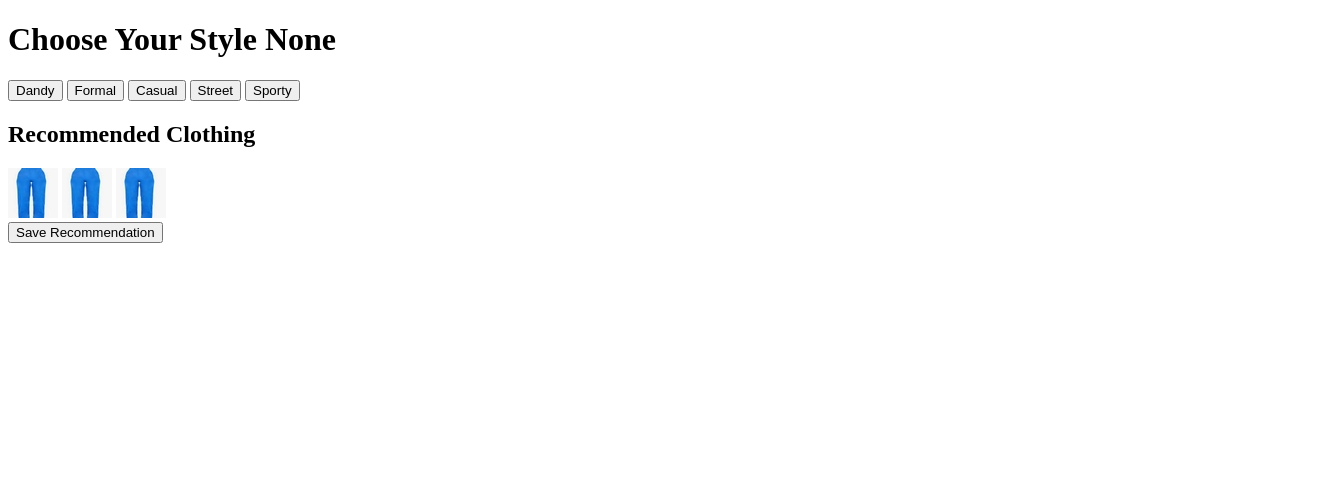
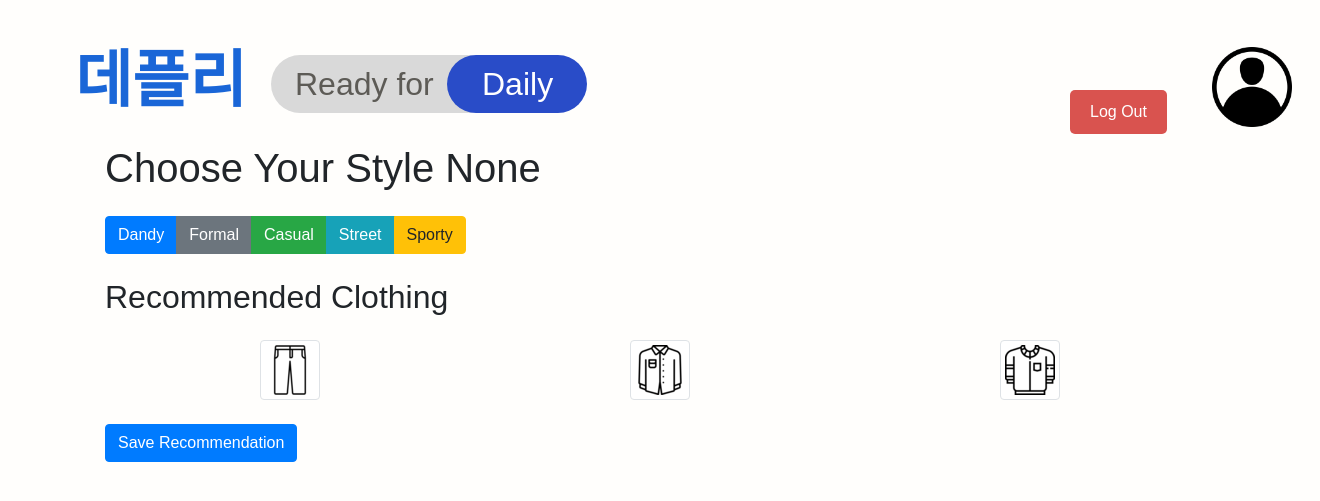
Before and after one commit to shavrindas/TeamForward, a Django app: page /recommendation/ in a window 1320 px wide. Shown: the top 501 px of the page. Run offline with Django 5.2, Linux system fonts and the light colour scheme; data comes from the database, SQL or seed files in the repository; both versions use the stored data as it was after the commit; parts of the project's set-up code (start-up, migrations or seed data) failed here and were passed over; some libraries are stand-ins or nearby versions.

Commit message:
재통합 4
현재 가장 최신 버전
재출 최소 리미트

```diff
--- a/recommend/models.py
+++ b/recommend/models.py
@@ -2,10 +2,6 @@ from django.db import models
 from datetime import date
 from accounts.models import UserData
 from add_clothes.models import UserPicture
-
-from django.contrib.auth.models import User
-from django.db import models
-
 from django.db import models
 
 class RecommendedClothes(models.Model):
--- /dev/null
+++ b/recommend/static/recommend/css/styles.css
@@ -0,0 +1,230 @@
+/* recommend/static/recommend/css/styles.css */
+/*++++++++++++++++++++++++++++++++++++== 기본 ++++++++++++++++++++++++++++++++++++++++++++++*/
+@charset "utf-8";
+
+body {
+    font-family: 'Monda', sans-serif;
+    background-color: #FFFEFC;
+}
+
+.deply-button {
+    z-index: 10; /* Ensure buttons are on top */
+    position: absolute;
+    width: 172px;
+    height: 101px;
+    left: 69px;
+    top: 29px;
+    font-family: 'Monda', sans-serif;
+    font-style: normal;
+    font-weight: 700;
+    font-size: 62.0434px;
+    line-height: 101px;
+    text-align: center;
+    align-items: center;
+    color: #1A66D7;
+    border: none;
+    background: none;
+    cursor: pointer;
+    white-space: nowrap; /* 텍스트가 한 줄로 나오게 함 */
+}
+
+.sign-in-button {
+    z-index: 10; /* Ensure buttons are on top */
+    position: absolute;
+    width: 174px;
+    height: 58px;
+    right: 180px;
+    top: 65px;
+    font-family: 'Monda', sans-serif;
+    font-style: normal;
+    font-weight: 700;
+    font-size: 35px;
+    display: flex;
+    align-items: center;
+    justify-content: center;
+    color: white;
+    background-color: #294CC8;
+    border: none;
+    border-radius: 14px;
+    cursor: pointer;
+}
+
+/*Logo*/
+/* Container for the logo */
+.logo-container {
+    position: relative;
+    width: 500px; /* Adjust width as needed */
+    height: 120px; /* Adjust height as needed */
+}
+
+/* Ready for text */
+.ready-for {
+    position: absolute;
+    width: 147px;
+    height: 52px;
+    left: 295px;
+    top: 58px;
+    font-family: 'Monda', sans-serif;
+    font-style: normal;
+    font-weight: 400;
+    font-size: 32.0119px;
+    line-height: 52px;
+    color: #5D5B56;
+    z-index: 2; /* Make sure text is on top */
+}
+/* Left box */
+.rectangle-12 {
+    position: absolute;
+    width: 225px;
+    height: 58px;
+    left: 271px;
+    top: 55px;
+    background: #D9D9D9;
+    border-radius: 100px;
+    z-index: 1; /* Make sure background is below text */
+}
+/* Daily text */
+.daily {
+    position: absolute;
+    width: 80px;
+    height: 52px;
+    left: 482px;
+    top: 58px;
+    font-family: 'Monda', sans-serif;
+    font-style: normal;
+    font-weight: 400;
+    font-size: 32.0119px;
+    line-height: 52px;
+    color: #FFFFFF;
+    z-index: 4; /* Make sure text is on top */
+}
+/* Right box */
+.rectangle-13 {
+    position: absolute;
+    width: 140px;
+    height: 58px;
+    left: 447px;
+    top: 55px;
+    background: #294CC8;
+    border-radius: 100px;
+    z-index: 3; /* Make sure background is below text */
+}
+
+/* Edit Profile Button */
+.edit-profile {
+    position: absolute;
+    width: 80px;
+    height: 80px;
+    left: 1212px;
+    top: 47px;
+    background: url('/static/recommend/image/user.png'); /* 절대 경로 사용 */
+    background-size: cover; /* 이미지 크기를 버튼 크기에 맞춤 */
+    border: none;
+    cursor: pointer;
+}
+
+/*================================ Log out ===================================*/
+/* Logout button styling */
+.logout-button {
+    background-color: #D9534F;
+    color: white;
+    border: none;
+    border-radius: 5px;
+    padding: 10px 20px;
+    font-size: 16px;
+    cursor: pointer;
+}
+
+/* Logout form styling to align with other buttons */
+.logout-form {
+    position: absolute;
+    left: 1070px;
+    top: 90px;
+    margin: 0;
+    padding: 0;
+}
+/*================================ Log out ===================================*/
+/*++++++++++++++++++++++++++++++++++++== 기본 ++++++++++++++++++++++++++++++++++++++++++++++*/
+
+/* Weather section */
+#recommend_algorithm {
+    font-family: 'Monda', sans-serif;
+    background-color: #F3F4F6;
+    border: 2px solid #D9D9D9;
+    border-radius: 10px;
+    padding: 20px;
+    margin: 40px 0; /* Increase top and bottom margins for spacing */
+    text-align: center;
+}
+
+/* Concept buttons */
+.concept-button {
+    font-family: 'Monda', sans-serif;
+    font-size: 18px;
+    color: white;
+    background-color: #1A66D7;
+    border: none;
+    border-radius: 5px;
+    padding: 10px 20px;
+    margin: 5px;
+    cursor: pointer;
+    transition: background-color 0.3s;
+}
+
+.concept-button:hover {
+    background-color: #1451A1;
+}
+
+/* Recommend button */
+.recommend-button {
+    font-family: 'Monda', sans-serif;
+    font-size: 18px;
+    color: white;
+    background-color: #294CC8;
+    border: none;
+    border-radius: 5px;
+    padding: 10px 20px;
+    margin-top: 20px;
+    cursor: pointer;
+    transition: background-color 0.3s;
+}
+
+.recommend-button:hover {
+    background-color: #1A66D7;
+}
+
+/* Image section styling */
+#selected_clothes {
+    display: flex;
+    justify-content: center;
+    align-items: center;
+    flex-wrap: wrap;
+    margin-top: 40px; /* Increase top margin for spacing */
+}
+
+.image-box {
+    background-color: #FFFFFF;
+    border: 2px solid #D9D9D9;
+    border-radius: 10px;
+    padding: 10px;
+    margin: 10px;
+    box-shadow: 0 4px 8px rgba(0, 0, 0, 0.1);
+}
+
+/* Save recommendation button */
+.save-recommendation-button {
+    font-family: 'Monda', sans-serif;
+    font-size: 18px;
+    color: white;
+    background-color: #4CAF50;
+    border: none;
+    border-radius: 5px;
+    padding: 10px 20px;
+    margin-top: 20px;
+    cursor: pointer;
+    transition: background-color 0.3s;
+}
+
+.save-recommendation-button:hover {
+    background-color: #388E3C;
+}
--- a/recommend/templates/recommend/base.html
+++ b/recommend/templates/recommend/base.html
@@ -1,36 +1,49 @@
-{% comment %} base.html {% endcomment %}
 {% load static %}
 <!doctype html>
 <html lang="ko">
-
 <head>
   <!-- Required meta tags -->
   <meta charset="utf-8">
   <meta name="viewport" content="width=device-width, initial-scale=1, shrink-to-fit=no">
   <!-- Bootstrap CSS -->
-  <link rel="stylesheet" href="https://maxcdn.bootstrapcdn.com/bootstrap/4.0.0/css/bootstrap.min.css" integrity="sha384-Gn5384xqQ1aoWXA+058RXPxPg6fy4IWvTNh0E263XmFcJlSAwiGgFAW/dAiS6JXm"
-    crossorigin="anonymous">
-  <!--<link rel="stylesheet" href="https://use.fontawesome.com/releases/v5.0.10/css/all.css" integrity="sha384-+d0P83n9kaQMCwj8F4RJB66tzIwOKmrdb46+porD/OvrJ+37WqIM7UoBtwHO6Nlg"
-    crossorigin="anonymous">-->
-  <link rel="stylesheet" type="text/css" href="{% static 'recommend/style.css' %}">
-  <title>recommend</title>
+  <link rel="stylesheet" href="https://maxcdn.bootstrapcdn.com/bootstrap/4.0.0/css/bootstrap.min.css" integrity="sha384-Gn5384xqQ1aoWXA+058RXPxPg6fy4IWvTNh0E263XmFcJlSAwiGgFAW/dAiS6JXm" crossorigin="anonymous">
+  <link rel="stylesheet" type="text/css" href="{% static 'recommend/css/styles.css' %}">
+  <title>{% block title %}recommend{% endblock %}</title>
 </head>
 <body>
+  <!-- Navigation Bar -->
+  <header>
+    <nav>
+      <!-- Home Button -->
+      <button type="button" class="deply-button" onclick="location.href='{% url 'user_session' %}'">데플리</button>
+      <!-- Log Out Button -->
+      <form action="{% url 'logout' %}" method="post" class="logout-form">
+        {% csrf_token %}
+        <button type="submit" class="logout-button">Log Out</button>
+      </form>
+      <!-- Edit Profile Button -->
+      <button type="button" class="edit-profile" onclick="location.href='{% url 'edit_profile' %}'"></button>
+    </nav>
+  </header>
 
-  <h1 class="title">{% block title %}{% endblock %}</h1> <!--title 정의-->
-  <hr>
+  <!-- Logo -->
+  <div class="logo-container">
+    <div class="rectangle-12"></div>
+    <div class="rectangle-13"></div>
+    <div class="ready-for">Ready for</div>
+    <div class="daily">Daily</div>
+  </div>
 
-  {% block content %} <!--content 정의-->
-  {% endblock %}
+  <div class="container">
+    {% block content %} <!--content 정의-->
+    {% endblock %}
+  </div>
 
   <!-- Optional JavaScript -->
   <!-- jQuery first, then Popper.js, then Bootstrap JS -->
-  <script src="https://code.jquery.com/jquery-3.2.1.slim.min.js" integrity="sha384-KJ3o2DKtIkvYIK3UENzmM7KCkRr/rE9/Qpg6aAZGJwFDMVNA/GpGFF93hXpG5KkN"
-    crossorigin="anonymous"></script>
-  <script src="https://cdnjs.cloudflare.com/ajax/libs/popper.js/1.12.9/umd/popper.min.js" integrity="sha384-ApNbgh9B+Y1QKtv3Rn7W3mgPxhU9K/ScQsAP7hUibX39j7fakFPskvXusvfa0b4Q"
-    crossorigin="anonymous"></script>
-  <script src="https://maxcdn.bootstrapcdn.com/bootstrap/4.0.0/js/bootstrap.min.js" integrity="sha384-JZR6Spejh4U02d8jOt6vLEHfe/JQGiRRSQQxSfFWpi1MquVdAyjUar5+76PVCmYl"
-    crossorigin="anonymous"></script>
+  <script src="https://code.jquery.com/jquery-3.2.1.slim.min.js" integrity="sha384-KJ3o2DKtIkvYIK3UENzmM7KCkRr/rE9/Qpg6aAZGJwFDMVNA/GpGFF93hXpG5KkN" crossorigin="anonymous"></script>
+  <script src="https://cdnjs.cloudflare.com/ajax/libs/popper.js/1.12.9/umd/popper.min.js" integrity="sha384-ApNbgh9B+Y1QKtv3Rn7W3mgPxhU9K/ScQsAP7hUibX39j7fakFPskvXusvfa0b4Q" crossorigin="anonymous"></script>
+  <script src="https://maxcdn.bootstrapcdn.com/bootstrap/4.0.0/js/bootstrap.min.js" integrity="sha384-JZR6Spejh4U02d8jOt6vLEHfe/JQGiRRSQQxSfFWpi1MquVdAyjUar5+76PVCmYl" crossorigin="anonymous"></script>
 
   {% block script %}
   {% endblock %}
--- a/recommend/templates/recommend/recommendation.html
+++ b/recommend/templates/recommend/recommendation.html
@@ -1,84 +1,150 @@
-<!DOCTYPE html>
-<html lang="en">
-<head>
-    <meta charset="UTF-8">
-    <meta name="viewport" content="width=device-width, initial-scale=1.0">
-    <title>Clothing Recommendation</title>
-</head>
-<body>
-    <h1>Choose Your Style {{ user_email }}</h1>
-    <form method="get" action="/recommend_clothes/">
+{% extends 'recommend/base.html' %}
+
+{% block title %}
+Recommendation
+{% endblock %}
+
+{% block content %}
+<h1 class="my-4">Choose Your Style {{ user_email }}</h1>
+<form method="get" action="/recommend_clothes/" class="mb-4">
     <input type="hidden" name="latitude" value="37.7749">
     <input type="hidden" name="longitude" value="-122.4194">
-        <button type="submit" name="situation" value="dandy">Dandy</button>
-        <button type="submit" name="situation" value="formal">Formal</button>
-        <button type="submit" name="situation" value="casual">Casual</button>
-        <button type="submit" name="situation" value="street">Street</button>
-        <button type="submit" name="situation" value="sporty">Sporty</button>
+    <div class="btn-group" role="group">
+        <button type="submit" name="situation" value="dandy" class="btn btn-primary">Dandy</button>
+        <button type="submit" name="situation" value="formal" class="btn btn-secondary">Formal</button>
+        <button type="submit" name="situation" value="casual" class="btn btn-success">Casual</button>
+        <button type="submit" name="situation" value="street" class="btn btn-info">Street</button>
+        <button type="submit" name="situation" value="sporty" class="btn btn-warning">Sporty</button>
+    </div>
 </form>
-    <h2>Recommended Clothing</h2>
-    <div>
-        <img src="{{ selected_bottom_image_path }}" alt="Bottom">
-        <img src="{{ selected_top_image_path }}" alt="Top">
-        <img src="{{ selected_outer_image_path }}" alt="Outer">
+
+<h2 class="my-4">Recommended Clothing</h2>
+<div class="d-flex justify-content-around">
+    <img src="{{ selected_bottom_image_path }}" alt="Bottom" class="img-thumbnail">
+    <img src="{{ selected_top_image_path }}" alt="Top" class="img-thumbnail">
+    <img src="{{ selected_outer_image_path }}" alt="Outer" class="img-thumbnail">
 </div>
-    <form action="{% url 'save_recommendation' %}" method="post">
+
+<form action="{% url 'save_recommendation' %}" method="post" id="recommendationForm" class="mt-4">
     {% csrf_token %}
     <input type="hidden" name="selected_bottom_image_path" value="{{ selected_bottom_image_path }}">
     <input type="hidden" name="selected_top_image_path" value="{{ selected_top_image_path }}">
     <input type="hidden" name="selected_outer_image_path" value="{{ selected_outer_image_path }}">
     <input type="hidden" name="style" value="{{ selected_style }}">
-        <button type="submit">Save Recommendation</button>
+    <button type="submit" class="btn btn-primary">Save Recommendation</button>
 </form>
+{% endblock %}
 
-</body>
-</html>
+{% block script %}
+<script>
+    document.addEventListener('DOMContentLoaded', function() {
+        getLocation();
+    });
 
+    window.onload = function() {
+        const urlParams = new URLSearchParams(window.location.search);
+        const situation = urlParams.get('situation');
+        if (situation) {
+            document.getElementById('selectedSituation').textContent = situation;
+        }
+    }
 
+    function getLocation() {
+        var urlParams = new URLSearchParams(window.location.search);
+        if (urlParams.has('latitude') && urlParams.has('longitude')) {
+            return;
+        }
+        if (navigator.geolocation) {
+            navigator.geolocation.getCurrentPosition(showPosition, showError);
+        } else {
+            console.log("Geolocation is not supported by this browser.");
+        }
+    }
 
+    function showPosition(position) {
+        var lat = position.coords.latitude;
+        var lon = position.coords.longitude;
+        var currentPath = window.location.pathname;
+        var urlParams = new URLSearchParams(window.location.search);
+        var situation = urlParams.get('situation');
+        var weatherURL = currentPath + '?latitude=' + lat + '&longitude=' + lon;
+        if (situation) {
+            weatherURL += '&situation=' + situation;
+        }
+        window.location.href = weatherURL;
+    }
 
-<!--
-<!DOCTYPE html>
-<html lang="en">
-<head>
-    <meta charset="UTF-8">
-    <meta name="viewport" content="width=device-width, initial-scale=1.0">
-    <title>Clothing Recommendation</title>
-</head>
-<body>
-    <h1>Clothing Recommendation</h1>
-    <div>
-        {% for image_path in default_image_paths %}
-            <img src="{{ image_path }}" alt="Clothing Image">
-        {% endfor %}
+    function showError(error) {
+        switch(error.code) {
+            case error.PERMISSION_DENIED:
+                console.log("User denied the request for Geolocation.");
+                alert("User denied the request for Geolocation.");
+                break;
+            case error.POSITION_UNAVAILABLE:
+                console.log("Location information is unavailable.");
+                alert("Location information is unavailable.");
+                break;
+            case error.TIMEOUT:
+                console.log("The request to get user location timed out.");
+                alert("The request to get user location timed out.");
+                break;
+            case error.UNKNOWN_ERROR:
+                console.log("An unknown error occurred.");
+                alert("An unknown error occurred.");
+                break;
+        }
+    }
 
-        {% for image_name, image_path in image_paths.items %}
-            <img src="{{ image_path }}" alt="{{ image_name }}">
-        {% endfor %}
-    </div>
-</body>
-</html>
+    function selectSituation(situation) {
+        fetch('/recommend/', {
+            method: 'POST',
+            headers: {
+                'Content-Type': 'application/json',
+                'X-CSRFToken': '{{ csrf_token }}'
+            },
+            body: JSON.stringify({ situation: situation })
+        }).then(() => {
+            document.getElementById('selectedSituation').textContent = situation;
+            window.history.pushState({}, '', window.location.pathname + '?situation=' + situation);
+            window.location.reload();
+        });
+    }
 
+    function recommendButton() {
+        fetch('/recommend/', {
+            method: 'POST',
+            headers: {
+                'Content-Type': 'application/json',
+                'X-CSRFToken': '{{ csrf_token }}'
+            },
+            body: JSON.stringify({ recommend: 'true' })
+        }).then(() => {
+            window.location.reload();
+        });
+    }
 
+    function saveRecommendation() {
+        var form = document.getElementById('recommendationForm');
+        var formData = new FormData(form);
 
-
-<!DOCTYPE html>
-<html lang="en">
-<head>
-    <meta charset="UTF-8">
-    <meta name="viewport" content="width=device-width, initial-scale=1.0">
-    <title>Recommendation</title>
-</head>
-<body>
-    <h1>User's Pictures</h1>
-    <div>
-        {% for picture_name, image_path in image_paths.items %}
-            <div>
-                <h3>{{ picture_name }}</h3>
-                <img src="{{ image_path }}" alt="{{ picture_name }}">
-            </div>
-        {% endfor %}
-    </div>
-</body>
-</html>
--->
+        fetch(form.action, {
+            method: 'POST',
+            body: formData,
+            headers: {
+                'X-CSRFToken': '{{ csrf_token }}'
+            }
+        }).then(response => {
+            if (response.ok) {
+                console.log('추천된 옷이 성공적으로 저장되었습니다.');
+                window.alert('추천된 옷이 성공적으로 저장되었습니다.');
+            } else {
+                console.error('추천된 옷을 저장하는 도중 오류가 발생했습니다.');
+                window.alert('추천된 옷을 저장하지 못했습니다.');
+            }
+        }).catch(error => {
+            console.error('추천된 옷을 저장하는 도중 오류가 발생했습니다:', error);
+            window.alert('추천된 옷을 저장하지 못했습니다.');
+        });
+    }
+</script>
+{% endblock %}
--- a/recommend/urls.py
+++ b/recommend/urls.py
@@ -3,9 +3,9 @@ from django.urls import path
 from . import views
 
 urlpatterns = [
-    #path('recommend/', views.recommend_algorithm, name='recommend_algorithm'),  # 추천 알고리즘 페이지
-    path('recommendation/', views.recommend_clothes, name='recommend_clothes'),
-    path('recommend_clothes/', views.recommend_clothes, name='recommend_clothes'),
-    path('save-recommendation/', views.save_recommendation, name='save_recommendation'),
-    #path('save_recommendation/', views.save_recommendation, name='save_recommendation'),
+
+    path('recommendation/'      , views.recommend_clothes,      name='recommend_clothes'),
+    path('recommend_clothes/'   , views.recommend_clothes,      name='recommend_clothes'),
+    path('save-recommendation/' , views.save_recommendation,    name='save_recommendation'),
+
 ]
--- a/recommend/views.py
+++ b/recommend/views.py
@@ -31,9 +31,9 @@ def recommend_clothes(request):
     season = get_current_month()
 
     # 기본 이미지 경로 설정
-    default_bottom_image_path = settings.MEDIA_URL + "user_pictures/1.jpg"
-    default_top_image_path = settings.MEDIA_URL + "user_pictures/1.jpg"
-    default_outer_image_path = settings.MEDIA_URL + "user_pictures/1.jpg"
+    default_bottom_image_path = settings.MEDIA_URL + "user_pictures/pants.png"
+    default_top_image_path = settings.MEDIA_URL + "user_pictures/shirt.png"
+    default_outer_image_path = settings.MEDIA_URL + "user_pictures/jumper.png"
 
     # 선택된 이미지 경로
     selected_bottom_image_name, selected_bottom_image_path = select_image_by_type_color_brightness(image_paths, ['bottom'], temperature=temperature, situation=situation, is_base=True)
```
Also changed, not shown: dbConn.sqlite3, recommend/static/recommend/image/user.png (added). Lines whose indentation alone changed are shown as unchanged.
